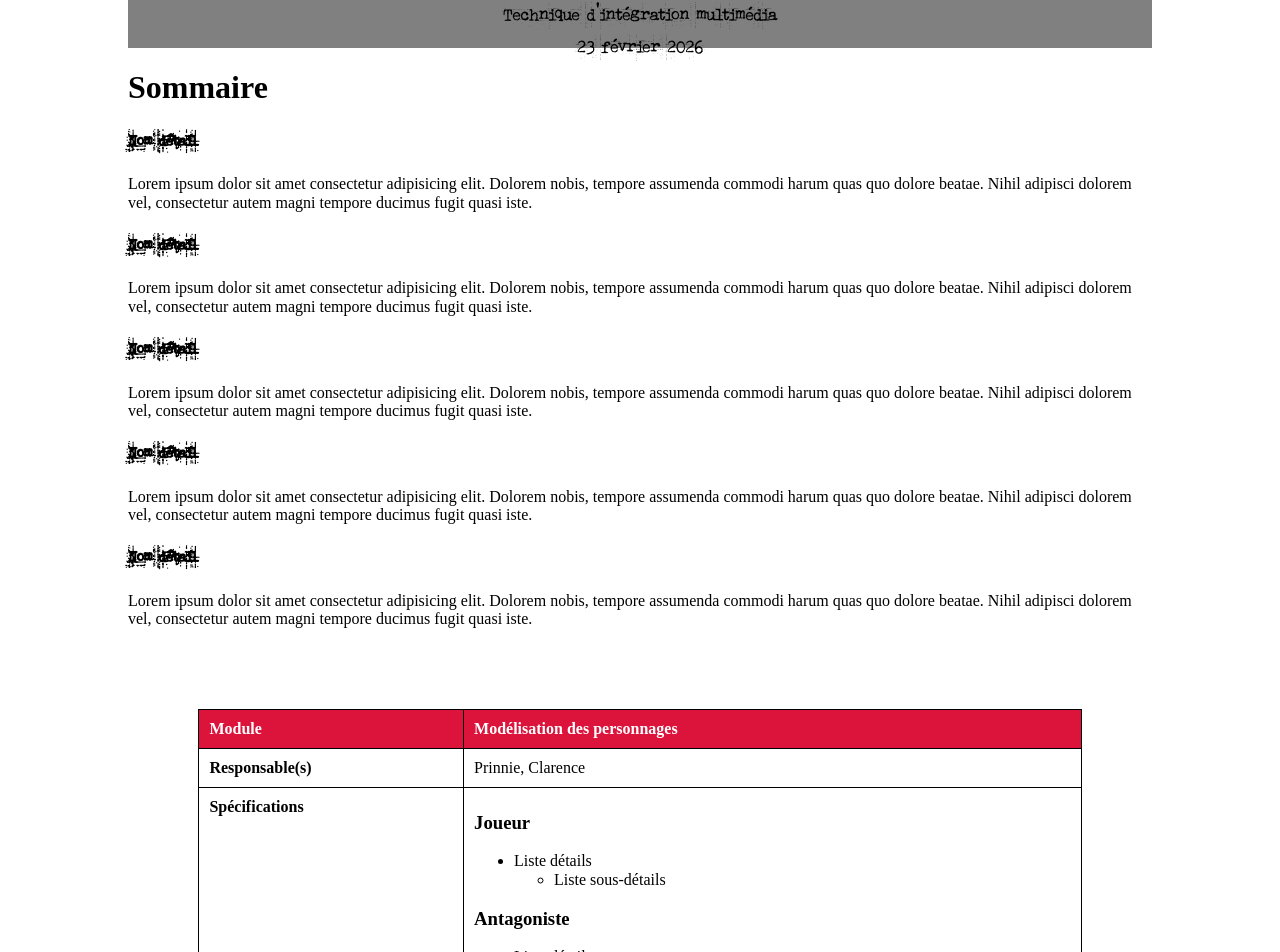
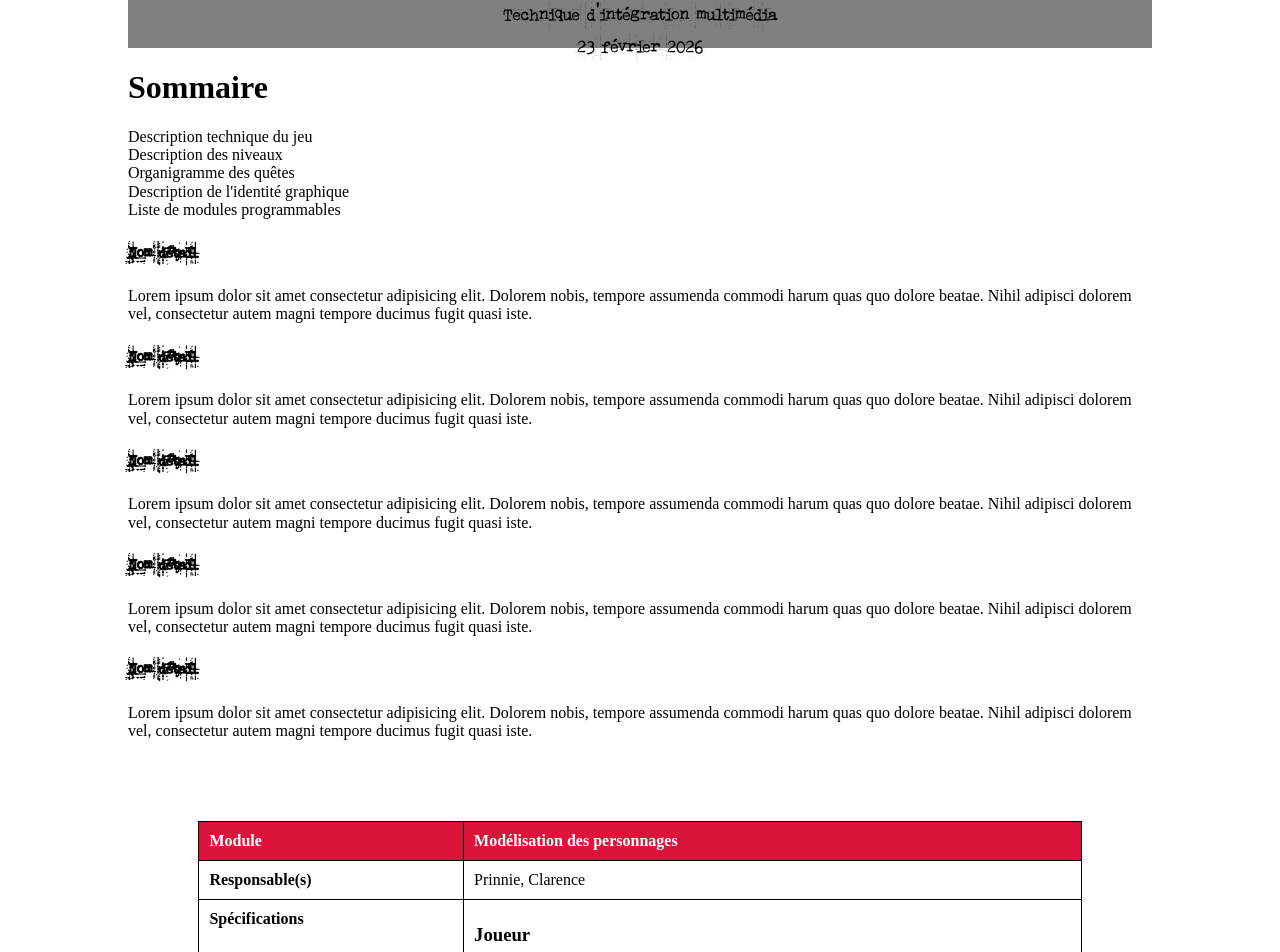
Before and after one commit to 4J4-Illusions/specifications-techniques, a React (Vite) app: page / in a window 1280 px wide. Shown: the part 752-1704 px from the top of the page. Built offline with nearby package versions, Linux system fonts and the light colour scheme.

Commit message:
structure pour modules programmables

```diff
--- a/package.json
+++ b/package.json
@@ -7,7 +7,9 @@
     "dev": "vite",
     "build": "tsc -b && vite build",
     "lint": "eslint .",
-    "preview": "vite preview"
+    "preview": "vite preview",
+    "ghp": "gh-pages -d dist",
+    "preghp": "npm run build"
   },
   "dependencies": {
     "gh-pages": "^6.3.0",
--- a/src/components/Module.tsx
+++ b/src/components/Module.tsx
@@ -3,6 +3,13 @@ import './Module.css'
 
 
 export default function Module(props: IModuleProgrammable) {
+    // console.log(props);
+    // if(props.description){
+    //     console.log(props);
+    //     console.log(props.description);
+    //     // props.description.map(el => console.log(el));
+    //     props.description.forEach(el => el.map(el2 => console.log(el2)));
+    // }
 
     return (
         <table className='Module'>
@@ -22,24 +29,32 @@ export default function Module(props: IModuleProgrammable) {
                     <th>Spécifications</th>
                     <td>
                         <div className="sous-module">
-                            {props.sousModules.map((sMod, i) => (
-                                <section key={i}>
+                            {props.sousModules.map((sMod, iMod) => (
+                                <section key={iMod}>
                                     <h3>{sMod}</h3>
-                                    <ul>
+                                    {props.description?.[iMod].map((desc, iDesc) => (
+                                        <ul key={iDesc}>
+                                            {typeof (desc) === "string" ? (
+                                                <li className="detail">{desc}</li>
+                                            ) : (
+                                                <>
+                                                    <li className="detail">{desc.main}</li>
+                                                    <ul>
+                                                        {desc.subMod.map((m, iM) => <li key={iM} className="sous-detail">{m as string}</li>)}
+                                                    </ul>
+                                                </>
+                                            )}
+                                        </ul>
+                                    ))}
+
+                                    {/* <ul>
                                         <li className="detail">Liste détails</li>
                                         <ul>
                                             <li className="sous-detail">Liste sous-détails</li>
                                         </ul>
-                                    </ul>
-
+                                    </ul> */}
                                 </section>
                             ))}
-                            {/* <ul>
-                                <li className="detail">Liste détails</li>
-                                <ul>
-                                    <li className="sous-detail">Liste sous-détails</li>
-                                </ul>
-                            </ul> */}
                         </div>
                     </td>
                 </tr>
--- a/src/components/Sommaire.css
+++ b/src/components/Sommaire.css
@@ -1,3 +1,11 @@
 .Sommaire{
+	a{
+        display: block;
 
+        text-decoration: none;
+        color: black;
+    }
+    a:hover{
+        background-color: red;
+    }
 }
--- a/src/components/Sommaire.tsx
+++ b/src/components/Sommaire.tsx
@@ -8,6 +8,12 @@ export default function Sommaire(){
 	return (
 		<nav className='Sommaire'>
 			<h1>Sommaire</h1>
+
+			<a href="">Description technique du jeu</a>
+			<a href="">Description des niveaux</a>
+			<a href="">Organigramme des quêtes</a>
+			<a href="">Description de l'identité graphique</a>
+			<a href="">Liste de modules programmables</a>
 		</nav>
 	)
 }
--- a/src/data/modules.json
+++ b/src/data/modules.json
@@ -32,7 +32,29 @@
   {
     "module": "Musique",
     "responsables": ["Sara"],
-    "sousModules": ["Trame sonore"]
+    "sousModules": ["Trame sonore", "Adaptation", "Technique"],
+    "description": [
+      [
+        "Musique différente selon le niveau.",
+        "Musique calme pendant l’exploration.",
+        "Musique stressante pendant les épreuves, musique intense pendant le climax.",
+        "Le thème principal du jeu revient plusieurs fois."
+      ],
+      [
+        "La musique devient plus rapide quand l’anxiété augmente.",
+        "Transition fluide entre musique calme et musique stressante.",
+        "Le volume augmente pendant les moments importants."
+      ],
+      [
+        "Utilisation du Audio Mixer dans Unity.",
+        "Utilisation d'Adobe Auditions pour la création des sons",
+        "Transition progressive entre les musiques.",
+        {
+          "main": "Contrôle du volume séparé pour :",
+          "subMod": ["Musique", "Effets sonores", "Volume global"]
+        }
+      ]
+    ]
   },
   {
     "module": "VFX",
@@ -42,7 +64,49 @@
   {
     "module": "SFX",
     "responsables": ["Sara"],
-    "sousModules": ["Stress", "Crises de panique", "Jumpscares"]
+    "sousModules": ["Sons de stress", "Crises de panique", "Jumpscares", "Sons environnement", "Interface", "Dialogue et voix", "Voix du maître du jeu au dernier niveau (effet glitch)"],
+    "description": [
+      [
+        "Battements de cœur qui accélèrent.",
+        "Respiration lourde.",
+        "Sons ambiants plus forts lorsque l'anxiété augmente."
+      ],
+      [
+        "Battements de cœur très rapides.",
+        "Son aigu léger dans les oreilles.",
+        "Sons extérieurs deviennent plus étouffés.",
+        "Légère distorsion du son général."
+      ],
+      [
+        "Son fort et rapide.",
+        "Bruit soudain synchronisé avec l'image.",
+        "Son en 3D pour donner l'impression que ça vient d'un endroit précis."
+      ],
+      [
+        "Rires lointains.",
+        "Bruits de pas dans le cirque vide ou dans la forêt.",
+        "Bois qui craque.",
+        "Murmures faibles."
+      ],
+      [
+        "Petit son quand l'anxiété augmente.",
+        "Son quand une épreuve est réussie.",
+        "Son lors du passage à un autre acte.",
+        "Son pour changer de bouton.",
+        "Son pour cliquer sur un bouton."
+      ],
+      [
+        "Dialogue entre le personnage principal et le maître du jeu.",
+        "Sous-titres affichés à l'écran.",
+        "Le joueur ne peut pas bouger pendant les dialogues importants."
+      ],
+      [
+        "Voix modifiée pour paraître instable et étrange.",
+        "Variation de hauteur de voix (pitch léger).",
+        "Petit effet de coupure ou bug dans certaines phrases.",
+        "Bruits électroniques courts entre certains mots."
+      ]
+    ]
   },
   {
     "module": "Game manager",
--- /dev/null
+++ b/src/definitions/types.d.ts
@@ -0,0 +1,2 @@
+
+type ModuleDescription = (string | INestedModuleList)[][];
--- a/vite.config.ts
+++ b/vite.config.ts
@@ -4,6 +4,7 @@ import react from '@vitejs/plugin-react'
 // https://vite.dev/config/
 export default defineConfig({
   plugins: [react()],
+  base: '/specifications-techniques/',
   server: {
     open: true,
   },
```
Also changed, not shown: src/definitions/interfaces.d.ts (+10 -3 lines), 1 other file (tests, documents, lock files or other folders).
